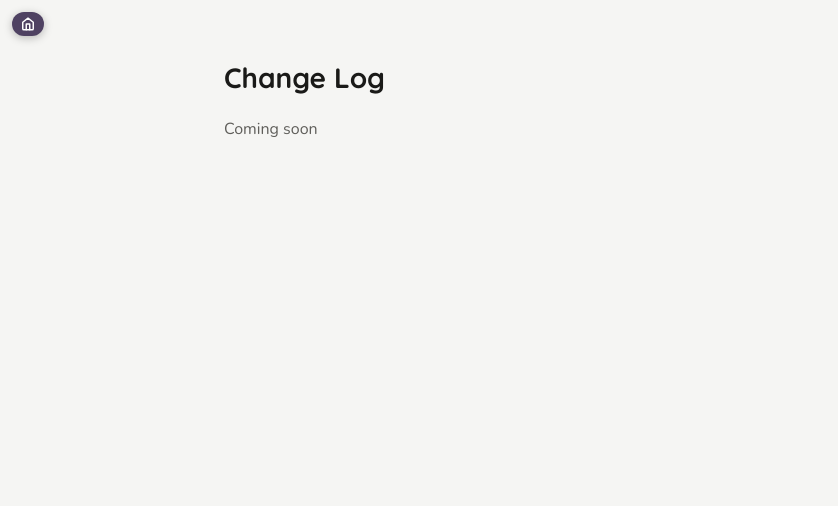
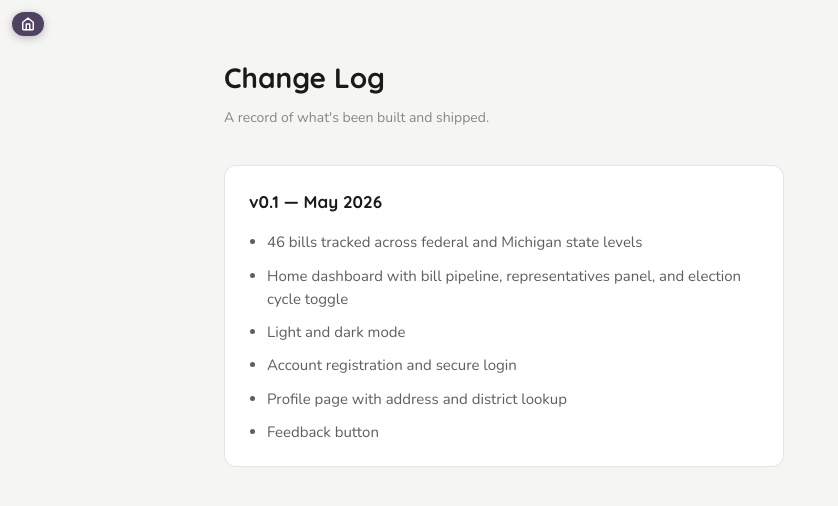
Before and after one commit to wynsday/lawtracker1, a React (Vite) app: page /changelog in a window 1280 px wide. Shown: the top 506 px of the page, without its empty margins (0-838 px from the left). Built offline with nearby package versions, Linux system fonts and the light colour scheme; no server answers; a web font is replaced by a local one.

Commit message:
add real changelog v0.1

```diff
--- a/src/pages/Changelog.tsx
+++ b/src/pages/Changelog.tsx
@@ -1,7 +1,22 @@
 import { useNavigate } from 'react-router-dom'
+
+const ENTRIES = [
+  {
+    version: 'v0.1 — May 2026',
+    items: [
+      '46 bills tracked across federal and Michigan state levels',
+      'Home dashboard with bill pipeline, representatives panel, and election cycle toggle',
+      'Light and dark mode',
+      'Account registration and secure login',
+      'Profile page with address and district lookup',
+      'Feedback button',
+    ],
+  },
+]
 
 export default function Changelog() {
   const navigate = useNavigate()
+
   return (
     <div style={{
       minHeight: '100dvh',
@@ -28,12 +43,41 @@ export default function Changelog() {
         </svg>
       </button>
 
-      <h1 style={{ fontFamily: "'Quicksand', sans-serif", fontSize: 28, fontWeight: 700, marginBottom: 16 }}>
-        Change Log
-      </h1>
-      <p style={{ fontSize: 16, color: 'var(--color-text-secondary)', lineHeight: 1.6 }}>
-        Coming soon
-      </p>
+      <div style={{ maxWidth: 560 }}>
+        <h1 style={{ fontFamily: "'Quicksand', sans-serif", fontSize: 28, fontWeight: 700, marginBottom: 6, marginTop: 0 }}>
+          Change Log
+        </h1>
+        <p style={{ fontSize: 14, color: 'var(--color-text-tertiary)', marginBottom: 36, lineHeight: 1.6 }}>
+          A record of what's been built and shipped.
+        </p>
+
+        {ENTRIES.map(entry => (
+          <div key={entry.version} style={{
+            background: 'var(--color-card, #fff)',
+            border: '.5px solid var(--color-border-light)',
+            borderRadius: 12,
+            padding: '22px 24px',
+            marginBottom: 20,
+          }}>
+            <h2 style={{
+              fontFamily: "'Quicksand', sans-serif",
+              fontSize: 17,
+              fontWeight: 700,
+              margin: '0 0 16px 0',
+              color: 'var(--color-text-primary)',
+            }}>
+              {entry.version}
+            </h2>
+            <ul style={{ margin: 0, padding: '0 0 0 18px', display: 'flex', flexDirection: 'column', gap: 10 }}>
+              {entry.items.map(item => (
+                <li key={item} style={{ fontSize: 15, color: 'var(--color-text-secondary)', lineHeight: 1.55 }}>
+                  {item}
+                </li>
+              ))}
+            </ul>
+          </div>
+        ))}
+      </div>
     </div>
   )
 }
```
